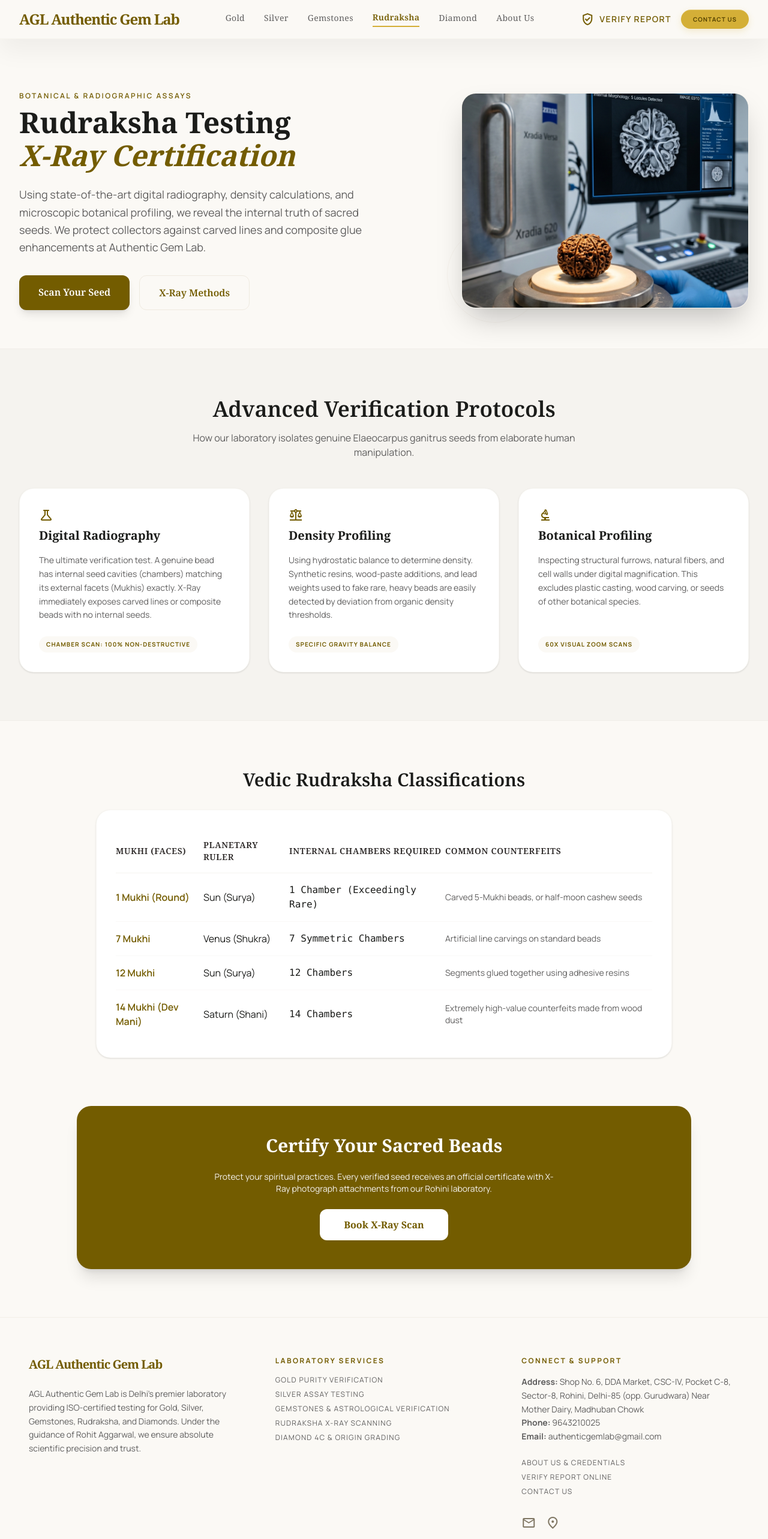
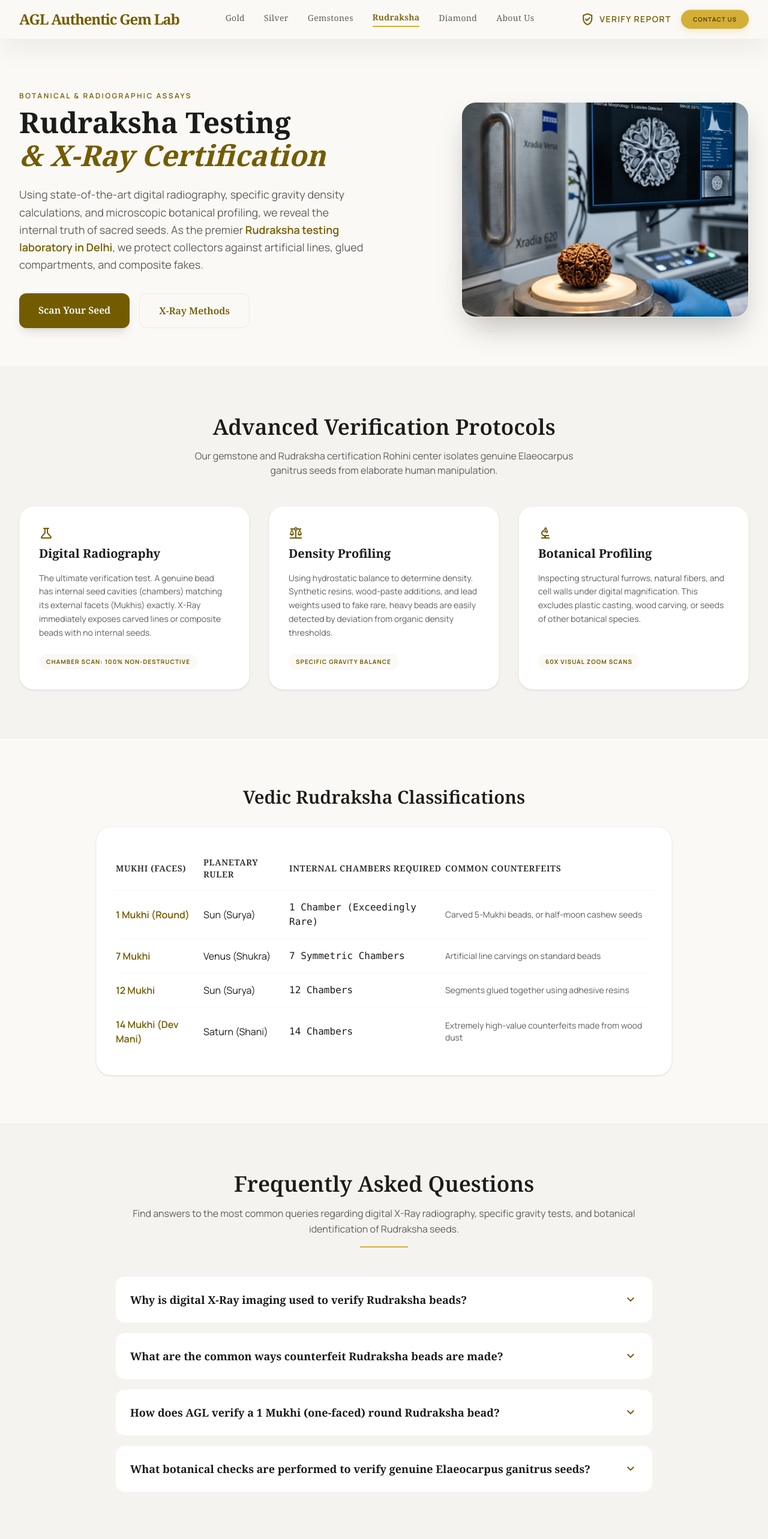
Before and after one commit to vinitvijal/Authentic-Gem-Lab-Testing, a Next.js app: page /testing/rudraksha in a window 1280 px wide. Shown: the top 2566 px of the page at 60% size. Built offline with nearby package versions, Linux system fonts and the light colour scheme.

Commit message:
Rudraksha SEO

```diff
--- a/app/testing/rudraksha/page.tsx
+++ b/app/testing/rudraksha/page.tsx
@@ -1,8 +1,22 @@
 import Link from "next/link";
+import type { Metadata } from "next";
 
-export const metadata = {
-  title: "Rudraksha Verification & X-Ray Certification | Authentic Gem Lab",
-  description: "Identify genuine Rudraksha beads using digital radiography (X-Ray), density analysis, and botanical verification. Spot carved lines and composite fakes at Authentic Gem Lab.",
+export const dynamic = "force-static";
+
+export const metadata: Metadata = {
+  title: "Rudraksha Verification & X-Ray Certification Delhi | AGL",
+  description: "Delhi's leading laboratory for scientific Rudraksha testing in Rohini. We verify genuine beads, Mukhis & internal seed compartments using digital X-Ray radiography.",
+  alternates: {
+    canonical: "https://authenticgemlab.com/testing/rudraksha",
+  },
+  openGraph: {
+    title: "Rudraksha Verification & X-Ray Certification Delhi | AGL",
+    description: "Delhi's leading laboratory for scientific Rudraksha testing in Rohini. We verify genuine beads, Mukhis & internal seed compartments using digital X-Ray radiography.",
+    url: "https://authenticgemlab.com/testing/rudraksha",
+    siteName: "Authentic Gem Lab",
+    type: "website",
+    locale: "en_IN",
+  },
 };
 
 export default function RudrakshaTesting() {
@@ -17,10 +31,10 @@ export default function RudrakshaTesting() {
             </span>
             <h1 className="font-headline text-3xl sm:text-4xl lg:text-5xl font-bold text-on-surface leading-[1.15]">
               Rudraksha Testing <br />
-              <span className="italic text-primary">X-Ray Certification</span>
+              <span className="italic text-primary">&amp; X-Ray Certification</span>
             </h1>
             <p className="text-secondary text-base sm:text-lg max-w-xl mx-auto lg:mx-0 leading-relaxed font-body">
-              Using state-of-the-art digital radiography, density calculations, and microscopic botanical profiling, we reveal the internal truth of sacred seeds. We protect collectors against carved lines and composite glue enhancements at Authentic Gem Lab.
+              Using state-of-the-art digital radiography, specific gravity density calculations, and microscopic botanical profiling, we reveal the internal truth of sacred seeds. As the premier <strong className="text-on-surface font-semibold text-primary">Rudraksha testing laboratory in Delhi</strong>, we protect collectors against artificial lines, glued compartments, and composite fakes.
             </p>
             <div className="flex justify-center lg:justify-start gap-4 pt-2">
               <Link
@@ -58,7 +72,7 @@ export default function RudrakshaTesting() {
           <div className="text-center max-w-2xl mx-auto mb-12">
             <h2 className="font-headline text-3xl sm:text-4xl font-semibold mb-4 text-on-surface">Advanced Verification Protocols</h2>
             <p className="font-body text-secondary text-sm sm:text-base">
-              How our laboratory isolates genuine Elaeocarpus ganitrus seeds from elaborate human manipulation.
+              Our gemstone and Rudraksha certification Rohini center isolates genuine Elaeocarpus ganitrus seeds from elaborate human manipulation.
             </p>
           </div>
 
@@ -154,6 +168,144 @@ export default function RudrakshaTesting() {
         </div>
       </section>
 
+      {/* FAQ Section */}
+      <section className="py-16 md:py-20 px-4 sm:px-6 md:px-8 bg-surface-container-low border-t border-outline-variant/10">
+        <div className="max-w-4xl mx-auto">
+          <div className="text-center mb-12">
+            <h2 className="text-3xl sm:text-4xl font-headline font-semibold mb-4 text-on-surface">Frequently Asked Questions</h2>
+            <p className="text-secondary font-body text-sm sm:text-base leading-relaxed">
+              Find answers to the most common queries regarding digital X-Ray radiography, specific gravity tests, and botanical identification of Rudraksha seeds.
+            </p>
+            <div className="w-20 h-[2px] bg-primary-container mx-auto mt-4"></div>
+          </div>
+
+          <div className="space-y-4">
+            {/* FAQ 1 */}
+            <details className="group bg-surface-container-lowest rounded-2xl border border-outline-variant/15 p-6 transition-all duration-300 [&_summary::-webkit-details-marker]:hidden">
+              <summary className="flex items-center justify-between cursor-pointer list-none focus:outline-none">
+                <h3 className="font-headline font-bold text-base sm:text-lg text-on-surface pr-4">
+                  Why is digital X-Ray imaging used to verify Rudraksha beads?
+                </h3>
+                <span className="material-symbols-outlined text-primary transition-transform duration-300 group-open:rotate-180">
+                  keyboard_arrow_down
+                </span>
+              </summary>
+              <div className="mt-4 pt-4 border-t border-outline-variant/10 text-sm sm:text-base text-secondary font-body leading-relaxed">
+                A natural Rudraksha bead contains hollow internal seed cavities (chambers) that correspond exactly to its outer facets (Mukhi lines). Digital X-ray radiography allows us to view the internal anatomy non-destructively, proving whether the bead has genuine internal seed compartments or is an artificial carving.
+              </div>
+            </details>
+
+            {/* FAQ 2 */}
+            <details className="group bg-surface-container-lowest rounded-2xl border border-outline-variant/15 p-6 transition-all duration-300 [&_summary::-webkit-details-marker]:hidden">
+              <summary className="flex items-center justify-between cursor-pointer list-none focus:outline-none">
+                <h3 className="font-headline font-bold text-base sm:text-lg text-on-surface pr-4">
+                  What are the common ways counterfeit Rudraksha beads are made?
+                </h3>
+                <span className="material-symbols-outlined text-primary transition-transform duration-300 group-open:rotate-180">
+                  keyboard_arrow_down
+                </span>
+              </summary>
+              <div className="mt-4 pt-4 border-t border-outline-variant/10 text-sm sm:text-base text-secondary font-body leading-relaxed">
+                Counterfeiters typically carve extra lines onto standard 5-Mukhi beads to sell them as rare high-Mukhi variants, glue segments together to form fakes, or cast beads entirely from wood dust and synthetic resins. In all these cases, specific gravity tests and X-Ray scans quickly identify the absence of natural internal seeds and chambers.
+              </div>
+            </details>
+
+            {/* FAQ 3 */}
+            <details className="group bg-surface-container-lowest rounded-2xl border border-outline-variant/15 p-6 transition-all duration-300 [&_summary::-webkit-details-marker]:hidden">
+              <summary className="flex items-center justify-between cursor-pointer list-none focus:outline-none">
+                <h3 className="font-headline font-bold text-base sm:text-lg text-on-surface pr-4">
+                  How does AGL verify a 1 Mukhi (one-faced) round Rudraksha bead?
+                </h3>
+                <span className="material-symbols-outlined text-primary transition-transform duration-300 group-open:rotate-180">
+                  keyboard_arrow_down
+                </span>
+              </summary>
+              <div className="mt-4 pt-4 border-t border-outline-variant/10 text-sm sm:text-base text-secondary font-body leading-relaxed">
+                Round 1-Mukhi beads (Ek Mukhi) are extraordinarily rare in nature. The vast majority in the market are fakes carved from regular beads or made of cashew-shaped Bhadraksha seeds. Under X-ray radiography, a genuine round 1-Mukhi must show exactly one internal seed chamber. If it shows multiple chambers or is carved from a standard 5-Mukhi, it is identified as a fake.
+              </div>
+            </details>
+
+            {/* FAQ 4 */}
+            <details className="group bg-surface-container-lowest rounded-2xl border border-outline-variant/15 p-6 transition-all duration-300 [&_summary::-webkit-details-marker]:hidden">
+              <summary className="flex items-center justify-between cursor-pointer list-none focus:outline-none">
+                <h3 className="font-headline font-bold text-base sm:text-lg text-on-surface pr-4">
+                  What botanical checks are performed to verify genuine Elaeocarpus ganitrus seeds?
+                </h3>
+                <span className="material-symbols-outlined text-primary transition-transform duration-300 group-open:rotate-180">
+                  keyboard_arrow_down
+                </span>
+              </summary>
+              <div className="mt-4 pt-4 border-t border-outline-variant/10 text-sm sm:text-base text-secondary font-body leading-relaxed">
+                Under 10x to 60x digital zoom microscopy, we inspect the fiber structure, the natural pattern of surface cells (cytology), and the characteristics of the surface grooves (capsules) to ensure they match the botanical blueprint of authentic Elaeocarpus ganitrus trees.
+              </div>
+            </details>
+          </div>
+        </div>
+      </section>
+
+      {/* JSON-LD Structured Data */}
+      <script
+        type="application/ld+json"
+        dangerouslySetInnerHTML={{
+          __html: JSON.stringify({
+            "@context": "https://schema.org",
+            "@graph": [
+              {
+                "@type": "Service",
+                "@id": "https://authenticgemlab.com/testing/rudraksha/#service",
+                "name": "Rudraksha Mukhi & Purity Certification",
+                "provider": {
+                  "@type": "GovernmentOffice",
+                  "name": "AGL Authentic Gem Lab",
+                  "url": "https://authenticgemlab.com",
+                  "logo": "https://authenticgemlab.com/logo.png"
+                },
+                "areaServed": "Delhi",
+                "description": "Scientific Rudraksha authentication services in Rohini, Delhi. Includes digital X-ray radiography scans, Specific Gravity density balances, and botanical microscopy."
+              },
+              {
+                "@type": "FAQPage",
+                "@id": "https://authenticgemlab.com/testing/rudraksha/#faq",
+                "mainEntity": [
+                  {
+                    "@type": "Question",
+                    "name": "Why is digital X-Ray imaging used to verify Rudraksha beads?",
+                    "acceptedAnswer": {
+                      "@type": "Answer",
+                      "text": "A natural Rudraksha bead has internal seed cavities matching its external Mukhis. Digital X-ray radiography lets us examine these compartments non-destructively to prove authenticity."
+                    }
+                  },
+                  {
+                    "@type": "Question",
+                    "name": "What are the common ways counterfeit Rudraksha beads are made?",
+                    "acceptedAnswer": {
+                      "@type": "Answer",
+                      "text": "Fakes are typically made by carving extra lines on standard beads, gluing segments together, or casting from wood dust and synthetic resins. These are easily detected by X-ray or specific gravity checks."
+                    }
+                  },
+                  {
+                    "@type": "Question",
+                    "name": "How does AGL verify a 1 Mukhi (one-faced) round Rudraksha bead?",
+                    "acceptedAnswer": {
+                      "@type": "Answer",
+                      "text": "Extremely rare in nature, a genuine round 1-Mukhi must show exactly one internal seed chamber under X-Ray. If it displays multiple chambers or carved lines, it is flagged as counterfeit."
+                    }
+                  },
+                  {
+                    "@type": "Question",
+                    "name": "What botanical checks are performed to verify genuine Elaeocarpus ganitrus seeds?",
+                    "acceptedAnswer": {
+                      "@type": "Answer",
+                      "text": "Using 10x-60x digital zoom microscopy, we verify natural fiber walls, cell structures, and furrow paths to exclude resin casts, wood carvings, or other seed species."
+                    }
+                  }
+                ]
+              }
+            ]
+          })
+        }}
+      />
+
       {/* CTA section */}
       <section className="mx-4 sm:mx-6">
         <div className="max-w-5xl mx-auto rounded-3xl bg-primary p-8 sm:p-12 text-center relative overflow-hidden shadow-xl">
```
